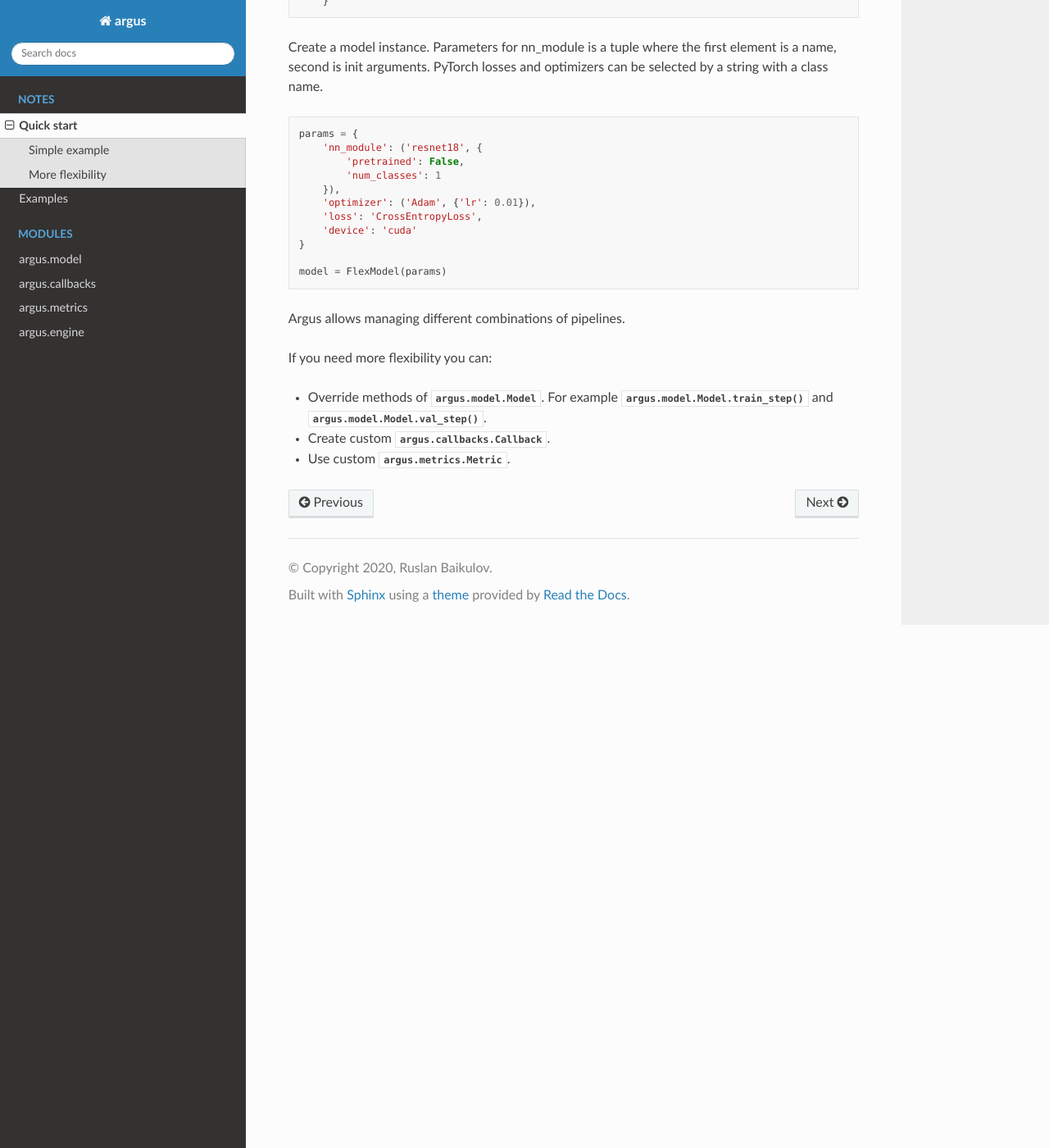
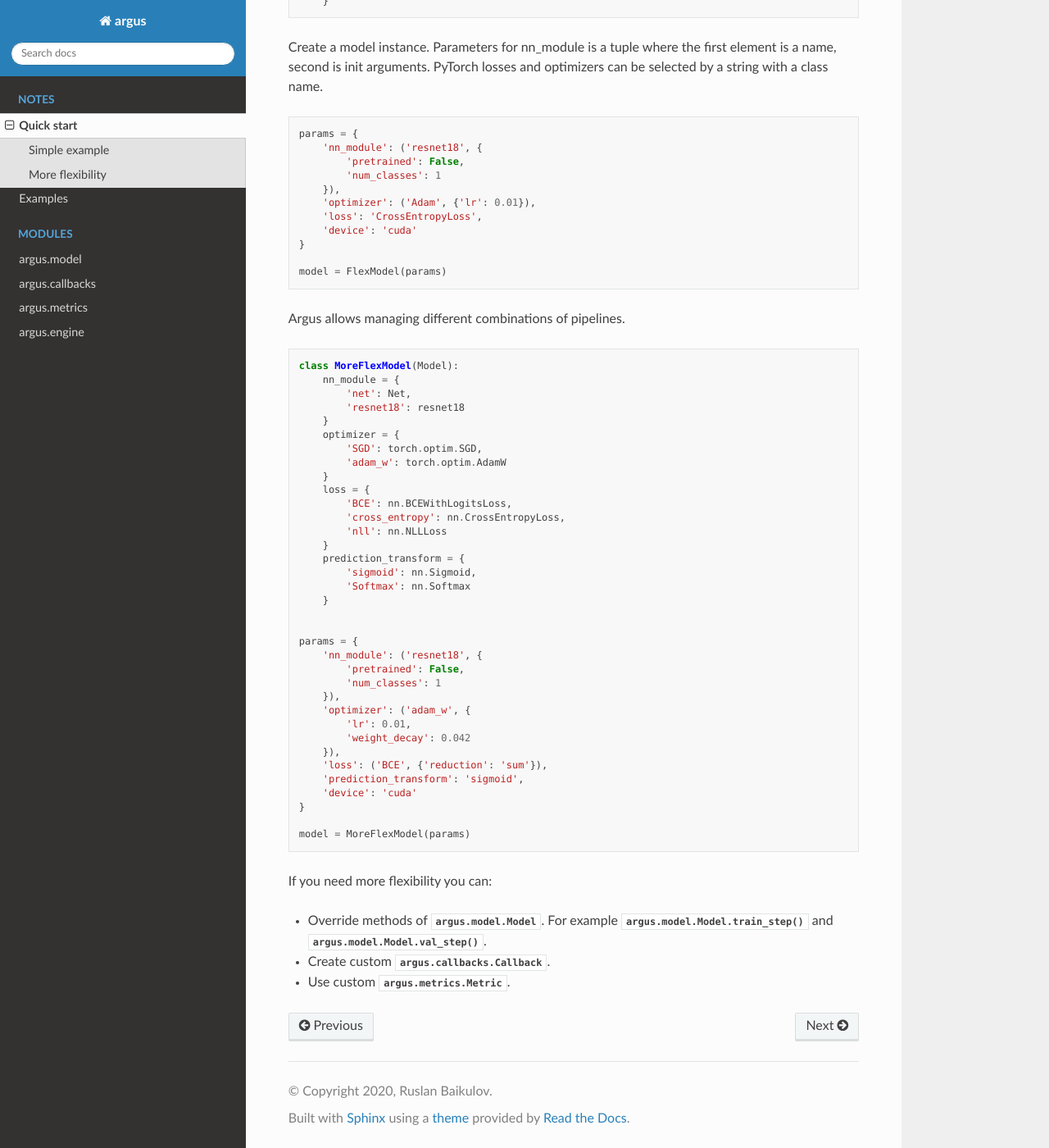
Before and after one commit to lRomul/argus, a Sphinx documentation site: the page built from docs/source/quickstart.rst, in a window 1280 px wide and 1400 px high, scrolled down 2412 px. Shown: the whole window at 82% size. Built offline with Sphinx 7.4.7 and the Read the Docs theme 2.0.0, drawn with Linux system fonts in a browser that asks for light colours.

Commit message:
docs: Add more complex model example

```diff
--- a/docs/source/quickstart.rst
+++ b/docs/source/quickstart.rst
@@ -150,6 +150,44 @@ PyTorch losses and optimizers can be selected by a string with a class name.
 
 Argus allows managing different combinations of pipelines.
 
+.. code-block:: python
+
+    class MoreFlexModel(Model):
+        nn_module = {
+            'net': Net,
+            'resnet18': resnet18
+        }
+        optimizer = {
+            'SGD': torch.optim.SGD,
+            'adam_w': torch.optim.AdamW
+        }
+        loss = {
+            'BCE': nn.BCEWithLogitsLoss,
+            'cross_entropy': nn.CrossEntropyLoss,
+            'nll': nn.NLLLoss
+        }
+        prediction_transform = {
+            'sigmoid': nn.Sigmoid,
+            'Softmax': nn.Softmax
+        }
+
+
+    params = {
+        'nn_module': ('resnet18', {
+            'pretrained': False,
+            'num_classes': 1
+        }),
+        'optimizer': ('adam_w', {
+            'lr': 0.01,
+            'weight_decay': 0.042
+        }),
+        'loss': ('BCE', {'reduction': 'sum'}),
+        'prediction_transform': 'sigmoid',
+        'device': 'cuda'
+    }
+
+    model = MoreFlexModel(params)
+
 If you need more flexibility you can:
 
 * Override methods of :class:`argus.model.Model`. For example :meth:`argus.model.Model.train_step` and :meth:`argus.model.Model.val_step`.
```
Also changed, not shown: 3 other files.
